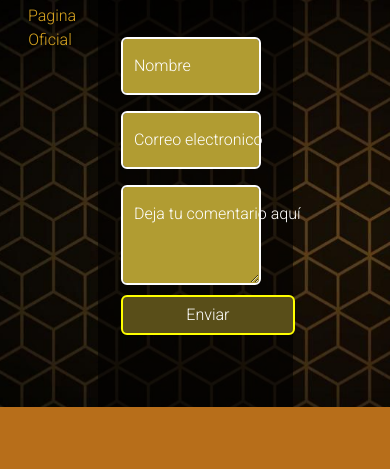
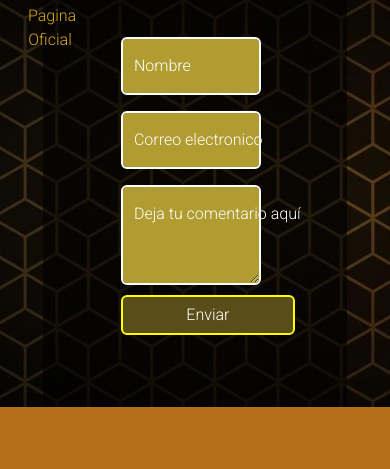
Before and after one commit to Enzoponce00/Proyecto, a website: page contacto.html in a window 390 px wide. Shown: the part 131-600 px from the top of the page. Drawn offline with nearby package versions, Linux system fonts and the light colour scheme.

Commit message:
Correcciones sass

```diff
--- a/contacto.html
+++ b/contacto.html
@@ -35,7 +35,7 @@
         </nav>
     </header>
 <h1 class="animate__animated animate__zoomIn">Contacto</h1>
-<div class="fondo-mobile"><img src="./img/fondo1.jpg" class="fondo1"></div>
+<div class="fondo-mobile"><img src="./img/fondo1.jpg" class="fondo1" alt="Imagen de fondo"></div>
 <div class="fondo-negro-contacto"></div>
 <div class="formulario">
     <form action="" method="post">
--- a/scss/partials/_queries.scss
+++ b/scss/partials/_queries.scss
@@ -30,19 +30,33 @@
 }
 @media (max-width: 1100px){
 .fondo1{ position: relative;
-left: -100px;}
+left: -100px;
+top: -10px;
+}
 }
 @media (max-width: 950px){
-    .fondo1{ position: relative;
-    left: -180px;}
+    .fondo1{
+    position: relative;
+    left: -180px;
+    top: -18px;}
 }
 @media (max-width: 850px){
-    .fondo1{ position: relative;
-    left: -275px;}
+    .fondo1{
+    position: relative;
+    left: -275px;
+    top: -27px;}
 }
 @media (max-width: 650px){
-    .fondo1{ position: relative;
-    left: -320px;}
+    .fondo1{
+    position: relative;
+    left: -320px;
+    top: -32px;}
+}
+@media (max-width: 500px){
+    .fondo1{
+    position: relative;
+    left: -380px;
+    top: -38px;}
 }
 /*responsive index*/
 @media (max-width: 850px){
@@ -101,10 +115,13 @@
             transform: translate(8px);
         }
     }
+    .eq-a{font-size: 0.8rem;}
+    .eq-b{font-size: 0.8rem;}
     .ida{font-size: 0.8rem;}
     .vuelta{font-size: 0.8rem;}
     .penales{font-size: 0.8rem;}
     .res{font-size: 0.8rem;}
+    .res-media{font-size: 0.8rem;}
 }
 @media (max-width: 450px){
     .crc-final{
@@ -118,4 +135,24 @@
             transform: translate(9px);
         }
     }
+    .eq-a{font-size: 0.73rem;}
+    .eq-b{font-size: 0.73rem;}
+    .ida{font-size: 0.73rem;}
+    .vuelta{font-size: 0.73rem;}
+    .penales{font-size: 0.73rem;}
+    .res{font-size: 0.73rem;}
+    .res-media{font-size: 0.73rem;}
 }
+/*responsive contacto*/
+@media (max-width: 800px){
+    .fondo-negro-contacto{
+        width: 68%;
+        margin-left: 16%;
+    }
+}
+@media (max-width: 600px){
+    .fondo-negro-contacto{
+        width: 78%;
+        margin-left: 11%;
+    }
+}
--- a/scss/stile.scss
+++ b/scss/stile.scss
@@ -91,7 +91,7 @@
     height: 100%;
 }
 .fondo-negro-contacto{
-    position: absolute;
+    position: fixed;
     z-index: -1;
     width: 50%;
     margin-left: 25%;
```
Also changed, not shown: eliminacion.html (+1 -1 lines), galeria.html (+1 -1 lines), grupos.html (+1 -1 lines), index.html (+1 -1 lines), css/stile.css, 2 other files.
